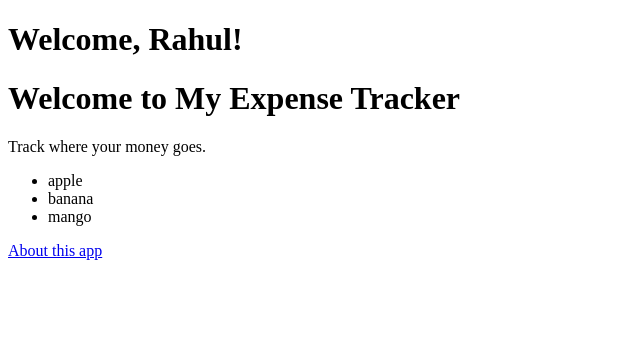
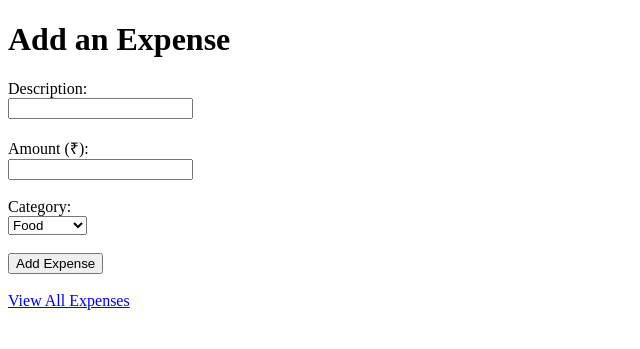
Before and after one commit to guptanavam/expense-tracker, a Flask app: page / in a window 1280 px wide. Shown: the top 349 px of the page, without its empty margins (0-640 px from the left). Run offline with Flask 3, Linux system fonts and the light colour scheme.

Commit message:
Day 3 - expense form, POST handling, display page, fixed route ordering bug

```diff
--- a/app.py
+++ b/app.py
@@ -1,14 +1,33 @@
-from flask import Flask, render_template
+from flask import Flask, render_template, request, redirect
 
 app = Flask(__name__)
 
+expenses = []   # temporary storage — lives only while the server runs
+
 @app.route("/")
 def home():
-    fruits = ["apple", "banana", "mango"]
-    return render_template("home.html", name="Rahul", fruits=fruits)
-@app.route("/about")
-def about():
-    return render_template("about.html")
+    return render_template("home.html")
 
-if __name__ == '__main__':
+@app.route("/add", methods=["POST"])
+def add_expense():
+    description = request.form["description"]
+    amount = request.form["amount"]
+    category = request.form["category"]
+    expense = {
+        "description": description,
+        "amount": float(amount),
+        "category": category
+    }
+    expenses.append(expense)
+
+    print(expenses)
+
+    return redirect("/")
+@app.route("/expenses")
+def view_expenses():
+    total = sum(expense["amount"] for expense in expenses)
+    return render_template("expenses.html", expenses=expenses, total=total)
+
+
+if __name__ == "__main__":
     app.run(debug=True)
--- a/templates/home.html
+++ b/templates/home.html
@@ -4,14 +4,27 @@
     <title>Expense Tracker</title>
 </head>
 <body>
-    <h1>Welcome, {{ name }}!</h1>
-    <h1>Welcome to My Expense Tracker</h1>
-    <p>Track where your money goes.</p>
-    <ul>
-    {% for fruit in fruits %}
-        <li>{{ fruit }}</li>
-    {% endfor %}
-</ul>
-    <a href="/about">About this app</a>
+    <h1>Add an Expense</h1>
+
+    <form method="POST" action="/add">
+        <label>Description:</label><br>
+        <input type="text" name="description" required><br><br>
+
+        <label>Amount (₹):</label><br>
+        <input type="number" name="amount" step="0.01" required><br><br>
+
+        <label>Category:</label><br>
+        <select name="category">
+            <option value="food">Food</option>
+            <option value="travel">Travel</option>
+            <option value="shopping">Shopping</option>
+            <option value="other">Other</option>
+        </select><br><br>
+
+        <button type="submit">Add Expense</button>
+    </form>
+
+    <br>
+    <a href="/expenses">View All Expenses</a>
 </body>
 </html>
```
Also changed, not shown: templates/expense.html (added, +29 -0 lines), templates/expenses.html (added, +29 -0 lines).
